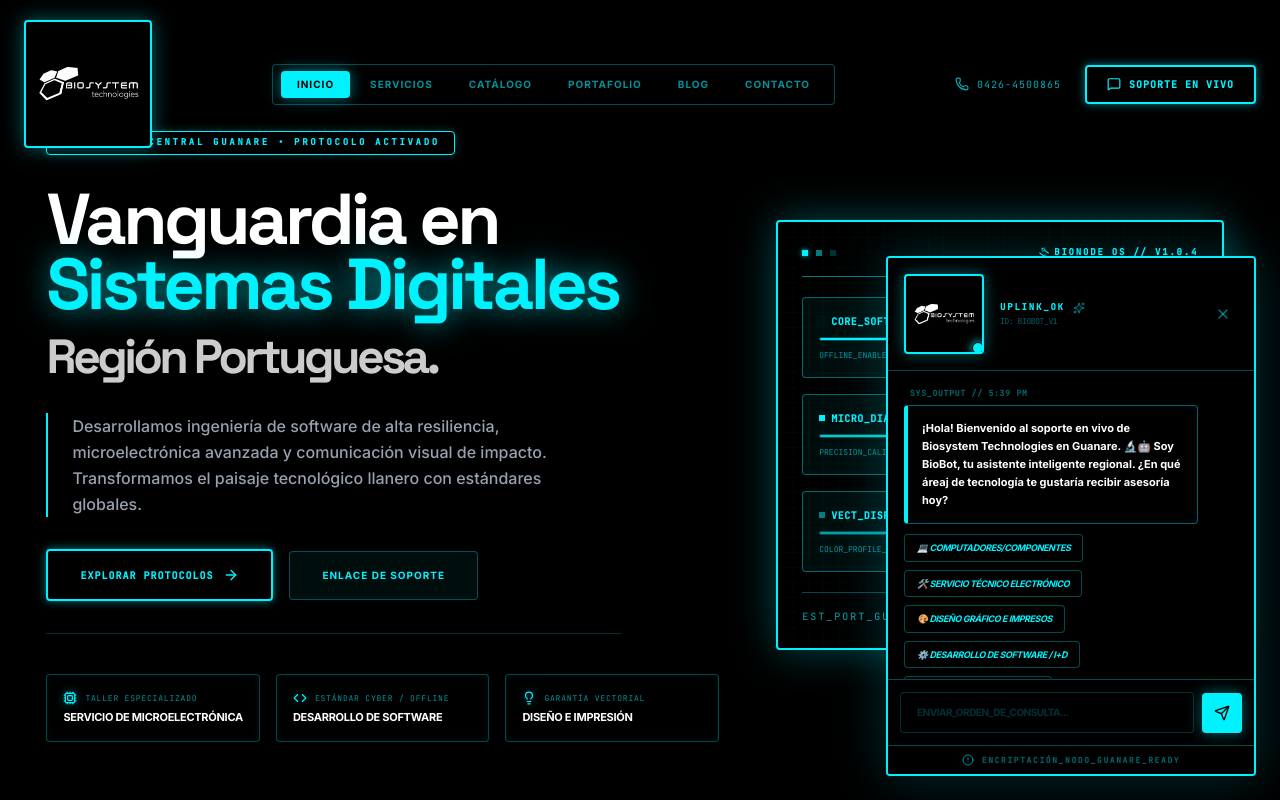
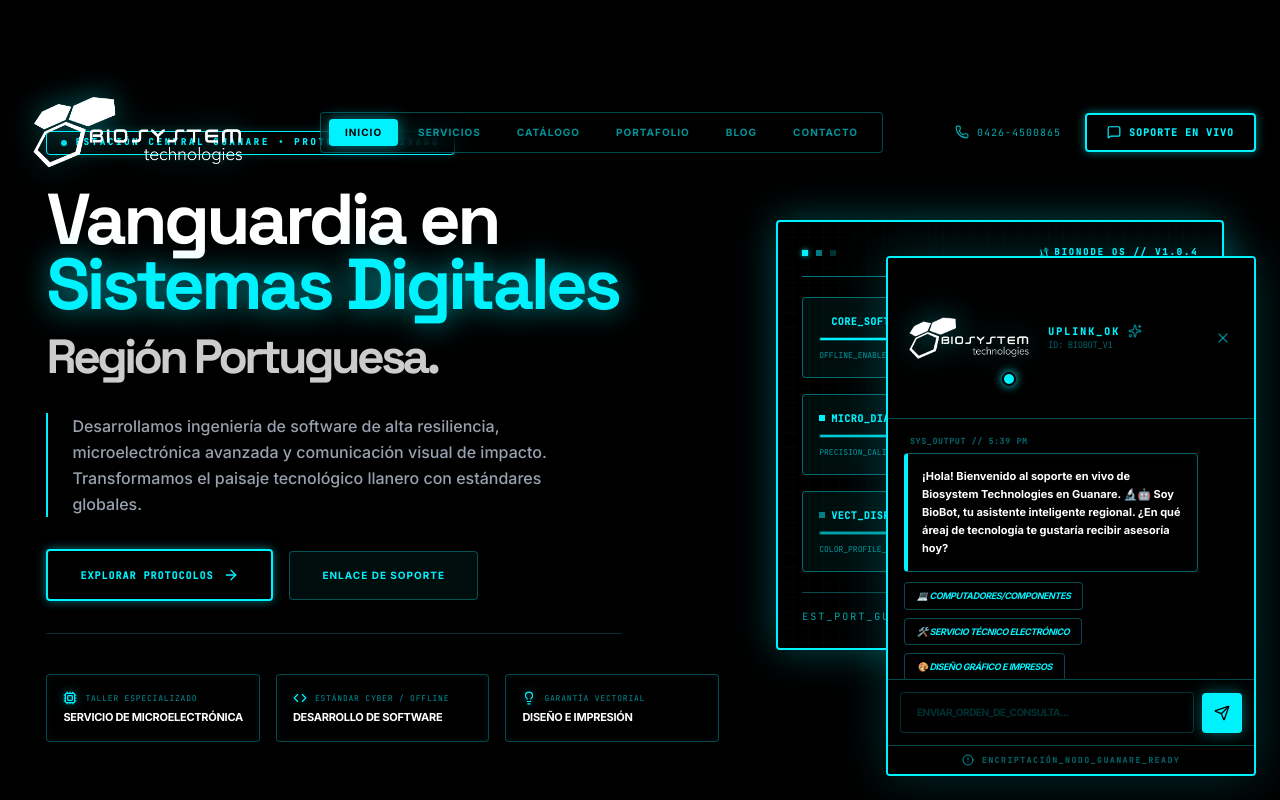
Before and after one commit to biosystemtechnologies/biosystemtechnologies.github.io, a React (Vite) app: page / in a window 1280 px wide. Both pictures are taken after a click on the button "SOPORTE EN VIVO". Shown: the top 800 px of the page. Built offline with nearby package versions, Linux system fonts and the light colour scheme.

Commit message:
style: double logo size and remove container boxes for transparent look

```diff
--- a/src/components/Footer.tsx
+++ b/src/components/Footer.tsx
@@ -24,9 +24,11 @@
         {/* Brand Column */}
         <div className="md:col-span-2 space-y-6">
           <a href="#inicio" className="flex items-center group transition-transform duration-300">
-            <div className="flex items-center justify-center w-28 h-28 border-2 border-neon-blue bg-black shadow-[0_0_20px_rgba(0,242,255,0.4)] rounded-sm overflow-hidden group-hover:shadow-[0_0_35px_rgba(0,242,255,0.6)] transition-all">
-              <img src="/logo.png" alt="Biosystem Logo" className="w-[85%] h-[85%] object-contain" />
-            </div>
+            <img
+              src="/logo.png"
+              alt="Biosystem Logo"
+              className="w-48 h-48 sm:w-56 sm:h-56 object-contain drop-shadow-[0_0_20px_rgba(0,242,255,0.4)] group-hover:drop-shadow-[0_0_35px_rgba(0,242,255,0.6)] transition-all duration-300"
+            />
           </a>
 
           <p className="text-[11px] text-gray-400 font-medium leading-relaxed max-w-sm border-l-2 border-neon-blue/20 pl-6">
--- a/src/components/Header.tsx
+++ b/src/components/Header.tsx
@@ -60,12 +60,14 @@
     >
       <div className="max-w-7xl mx-auto px-6 flex items-center justify-between">
         {/* Logo */}
-        <a href="#inicio" className="flex items-center group transition-transform duration-300 active:scale-95">
-          <div className={`relative flex items-center justify-center rounded-sm border-2 border-neon-blue bg-black overflow-hidden shadow-[0_0_20px_rgba(0,242,255,0.4)] group-hover:shadow-[0_0_35px_rgba(0,242,255,0.6)] transition-all duration-300 ${
-            isScrolled ? 'w-16 h-16' : 'w-28 h-28 sm:w-32 sm:h-32'
-          }`}>
-            <img src="/logo.png" alt="Biosystem Logo" className="w-[85%] h-[85%] object-contain" />
-          </div>
+        <a href="#inicio" className="flex items-center group transition-transform duration-300 active:scale-95 relative z-10">
+          <img
+            src="/logo.png"
+            alt="Biosystem Logo"
+            className={`object-contain transition-all duration-500 drop-shadow-[0_0_15px_rgba(0,242,255,0.4)] group-hover:drop-shadow-[0_0_30px_rgba(0,242,255,0.7)] ${
+              isScrolled ? 'w-24 h-24' : 'w-48 h-48 sm:w-56 sm:h-56'
+            }`}
+          />
         </a>
 
         {/* Desktop Navigation */}
--- a/src/components/LiveChat.tsx
+++ b/src/components/LiveChat.tsx
@@ -271,16 +271,20 @@
           {/* Header row */}
           <div className="p-4 bg-black border-b border-neon-blue/30 flex items-center justify-between relative z-10">
             <div className="flex items-center gap-4">
-              <div className="relative flex items-center justify-center w-20 h-20 border-2 border-neon-blue bg-black rounded-sm shadow-[0_0_15px_rgba(0,242,255,0.4)] overflow-hidden">
-                <img src="/logo.png" alt="Biosystem Logo" className="w-[85%] h-[85%] object-contain" />
+              <div className="relative">
+                <img
+                  src="/logo.png"
+                  alt="Biosystem Logo"
+                  className="w-32 h-32 object-contain drop-shadow-[0_0_15px_rgba(0,242,255,0.4)]"
+                />
                 {/* Active pulse */}
-                <div className="absolute -bottom-0.5 -right-0.5 w-3 h-3 bg-neon-blue border border-black rounded-full shadow-[0_0_10px_rgba(0,242,255,1)]" />
+                <div className="absolute bottom-4 right-4 w-3.5 h-3.5 bg-neon-blue border-2 border-black rounded-full shadow-[0_0_10px_rgba(0,242,255,1)]" />
               </div>
               <div className="text-left">
-                <p className="text-[9px] text-neon-blue font-mono font-bold tracking-[0.2em] flex items-center gap-2">
-                  UPLINK_OK <Sparkles className="w-3 h-3 animate-pulse" />
+                <p className="text-[10px] text-neon-blue font-mono font-bold tracking-[0.2em] flex items-center gap-2">
+                  UPLINK_OK <Sparkles className="w-3.5 h-3.5 animate-pulse" />
                 </p>
-                <p className="text-[8px] text-neon-blue/40 font-mono tracking-tighter">ID: BIOBOT_V1</p>
+                <p className="text-[9px] text-neon-blue/40 font-mono tracking-tighter">ID: BIOBOT_V1</p>
               </div>
             </div>
 
```
